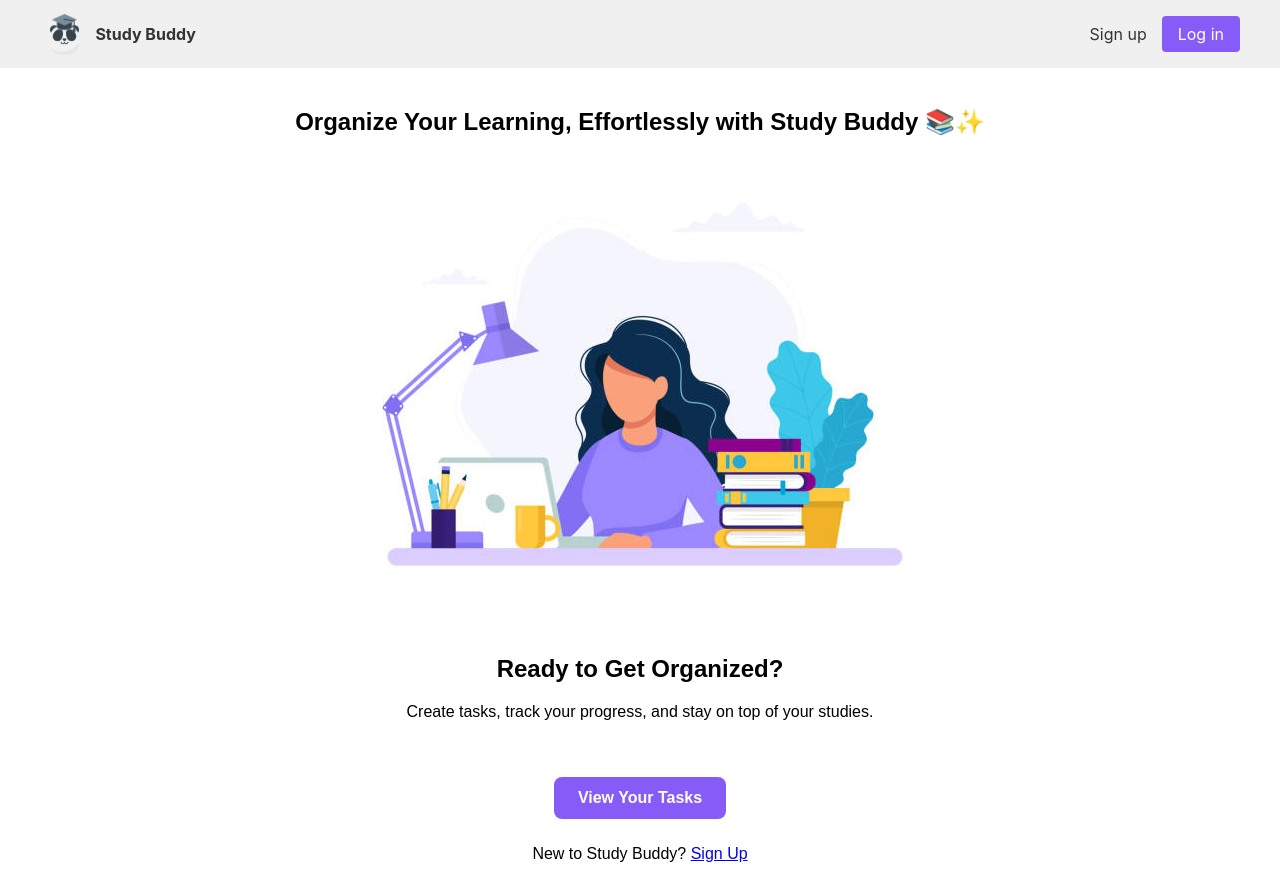
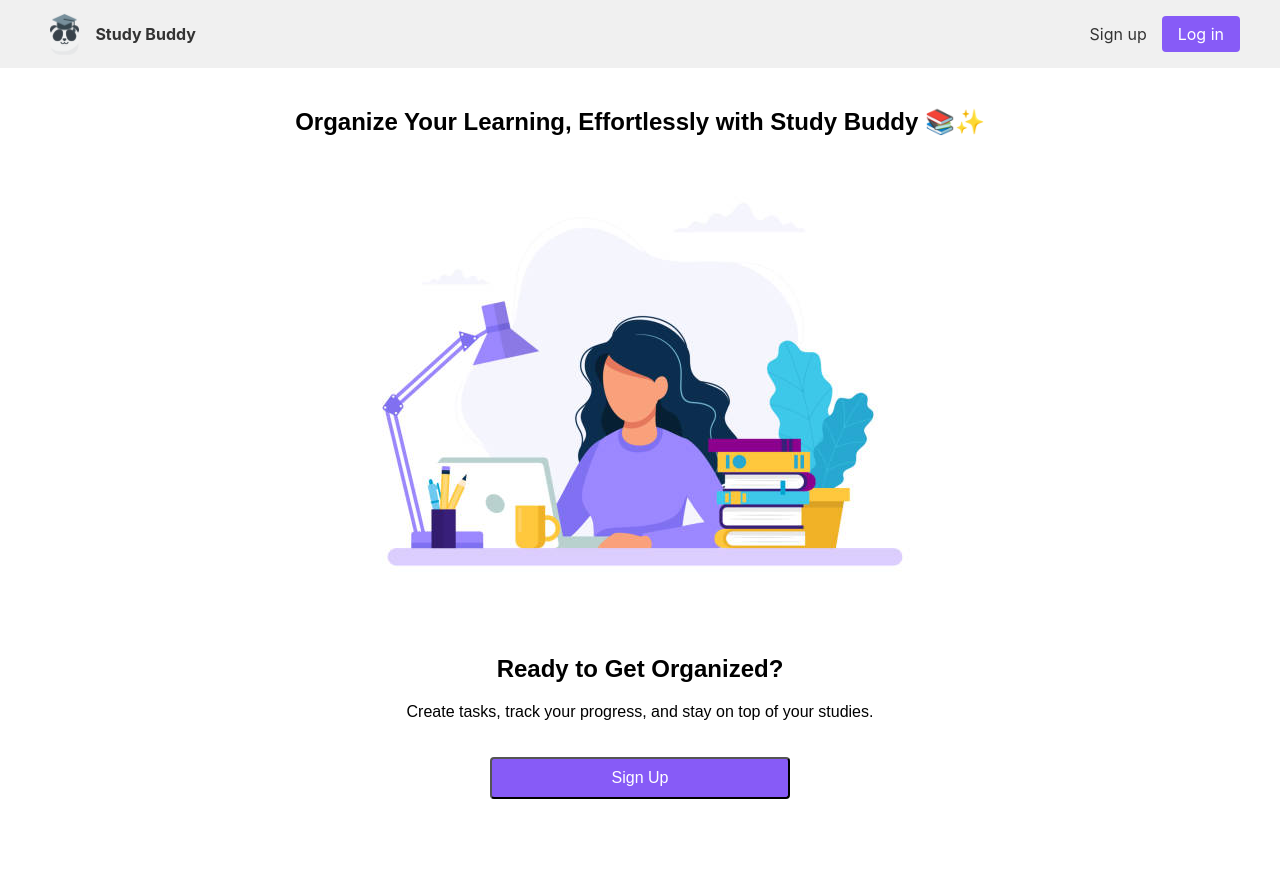
Before and after one commit to imankamrann/studybuddy, a React (Create React App) app: page / in a window 1280 px wide. After the commit the page ends 800 px from the top, so only its background shows below. Built offline with nearby package versions, Linux system fonts and the light colour scheme.

Commit message:
fixed buttons

```diff
--- a/src/components/Home.js
+++ b/src/components/Home.js
@@ -1,12 +1,52 @@
+// import React from 'react';
+// import styles from "./css/home.module.css"; // Create this CSS module
+// import Image from 'react-bootstrap/Image';
+// // import taskListDemo from './assets/images/home/task_list_demo.png'; // Demo image of your task list
+// // import arrowRight from './assets/icons/arrow_right.svg'; // A simple right arrow icon
+// import { Link } from 'react-router-dom';
+
+// export default function Home() {
+//     const isLoggedIn = localStorage.getItem('role'); // Or however you manage login state
+
+//   return (
+//     <section id={styles.hero_section}>
+//       <div id={styles.hero_container}>
+//         <h1 style={{ marginTop: '40px' }}>Organize Your Learning, Effortlessly with <span>Study Buddy</span> 📚✨</h1>
+//         <div id={styles.mascot_container}>
+//           <Image id={styles.study_buddy_mascot} src="/studyingGirl.jpg" alt="Friendly Study Buddy Mascot" fluid priority={true} />
+//         </div>
+//         <div id={styles.demo_container}>
+//           <div id={styles.demo_snippet} onClick={null}>
+//             {/* <Image id={styles.demo_image} src={taskListDemo} alt="Demo of the Study Buddy task list" fluid priority={true} />
+//             <Image id={styles.demo_arrow} src={arrowRight} alt="Right arrow" fluid priority={true} /> */}
+//           </div>
+//           <h2>Ready to Get Organized?</h2>
+//           <p>Create tasks, track your progress, and stay on top of your studies.</p>
+//           <div id={styles.get_started}>
+//             <Link to="/view-tasks" className={styles.get_started_button} style={{marginTop:'40px'}}>View Your Tasks</Link>
+
+//               {!isLoggedIn && (
+//               <p>New to Study Buddy? <Link to="/signup">Sign Up</Link></p>
+//             )}
+//           </div>
+//         </div>
+//       </div>
+//     </section>
+//   );
+// }
+
 import React from 'react';
-import styles from "./css/home.module.css"; // Create this CSS module
+import styles from "./css/home.module.css";
 import Image from 'react-bootstrap/Image';
-// import taskListDemo from './assets/images/home/task_list_demo.png'; // Demo image of your task list
-// import arrowRight from './assets/icons/arrow_right.svg'; // A simple right arrow icon
-import { Link } from 'react-router-dom';
+import { Link, useNavigate } from 'react-router-dom'; // Import useNavigate
 
 export default function Home() {
-    const isLoggedIn = localStorage.getItem('role'); // Or however you manage login state
+  const isLoggedIn = localStorage.getItem('role');
+  const navigate = useNavigate(); // Get the navigate function
+
+  const handleSignupClick = () => {
+    navigate('/signup'); // Programmatically navigate to /signup
+  };
 
   return (
     <section id={styles.hero_section}>
@@ -17,17 +57,29 @@ export default function Home() {
         </div>
         <div id={styles.demo_container}>
           <div id={styles.demo_snippet} onClick={null}>
-            {/* <Image id={styles.demo_image} src={taskListDemo} alt="Demo of the Study Buddy task list" fluid priority={true} />
-            <Image id={styles.demo_arrow} src={arrowRight} alt="Right arrow" fluid priority={true} /> */}
+            {/* ... */}
           </div>
           <h2>Ready to Get Organized?</h2>
           <p>Create tasks, track your progress, and stay on top of your studies.</p>
           <div id={styles.get_started}>
-            <Link to="/view-tasks" className={styles.get_started_button} style={{marginTop:'40px'}}>View Your Tasks</Link>
-            {/* <p>New to Study Buddy? <Link to="/signup">Sign Up</Link></p>
-             */}
-              {!isLoggedIn && (
-              <p>New to Study Buddy? <Link to="/signup">Sign Up</Link></p>
+            {isLoggedIn && (
+              <Link to="/view-tasks" className={styles.get_started_button} style={{ marginTop: '40px' }}>View Your Tasks</Link>
+            )}
+            {!isLoggedIn && (
+              <button
+                type="button" // Important to prevent form submission
+                onClick={handleSignupClick} // Call the navigation function
+                className="nav-button"
+                style={{
+                  fontSize: '16px',
+                  padding: '10px 16px',
+                  width: '300px',
+                  boxSizing: 'border-box',
+                  marginTop: '20px',
+                }}
+              >
+                Sign Up
+              </button>
             )}
           </div>
         </div>
```
Also changed, not shown: src/components/Signup.js (+106 -71 lines).
